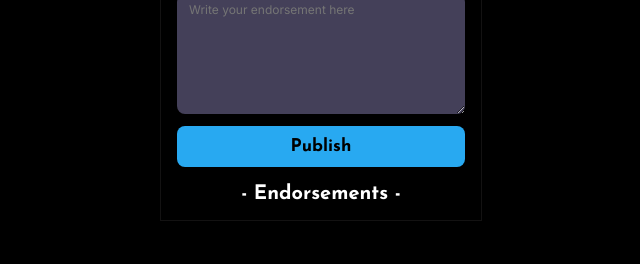
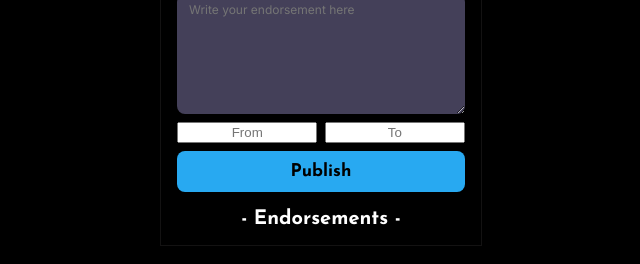
Before and after one commit to vishalicious213/champions, a plain HTML site: page index.html in a window 1280 px wide. Shown: the part 200-464 px from the top of the page, without its empty margins (319-959 px from the left). Drawn offline with Linux system fonts and the light colour scheme; no server answers.

Commit message:
added #names div with to/from inputs. drafted layout

```diff
--- a/index.css
+++ b/index.css
@@ -49,7 +49,7 @@ main {
     border: none;
     outline: none;
     padding: .5rem .75rem;
-    margin-bottom: .75rem;
+    margin-bottom: .5rem;
 }
 
 button {
@@ -66,6 +66,18 @@ button {
 button:hover {
     cursor: pointer;
     background-color: rgba(40, 169, 241, 0.8);
+}
+
+#names {
+    display: flex;
+    width: 100%;
+    justify-content: space-between;
+    margin-bottom: .5rem;
+}
+
+#names input {
+    width: 46%;
+    text-align: center;
 }
 
 /* ENDORSEMENTS */
--- a/index.html
+++ b/index.html
@@ -19,6 +19,10 @@
 
     <main id="main">
         <textarea name="endorsement-input" id="endorsement-input" placeholder="Write your endorsement here"></textarea>
+        <div id="names">
+            <input type="text" id="from" placeholder="From">
+            <input type="text" id="to" placeholder="To">
+        </div>
         <button id="button">Publish</button>
     </main>
 
```
